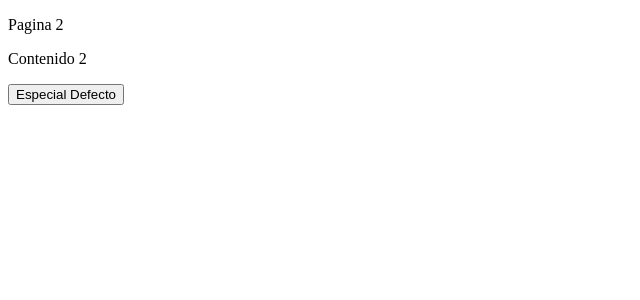
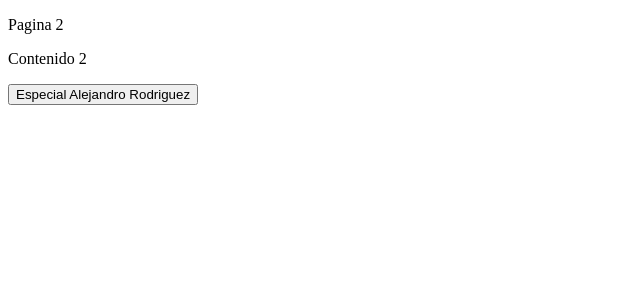
Before and after one commit to alejandrorodrom/sesion1, an Angular app: page /componente2 in a window 1280 px wide. Shown: the top 300 px of the page, without its empty margins (0-640 px from the left). Built offline with nearby package versions, Linux system fonts and the light colour scheme.

Commit message:
creacion de componentes y rutas

```diff
--- a/src/app/button-special/button-special.component.html
+++ b/src/app/button-special/button-special.component.html
@@ -1 +1 @@
-<button>Especial {{ name }}</button>
+<button (click)="seHizoClick()">Especial {{ name }}</button>
--- a/src/app/button-special/button-special.component.ts
+++ b/src/app/button-special/button-special.component.ts
@@ -1,4 +1,4 @@
-import { Component, OnInit } from '@angular/core';
+import { Component, EventEmitter, Input, OnInit, Output } from '@angular/core';
 
 @Component({
   selector: 'app-button-special',
@@ -7,11 +7,19 @@ import { Component, OnInit } from '@angular/core';
 })
 export class ButtonSpecialComponent implements OnInit {
 
-  name: string = 'Defecto';
+  @Input() name: string = 'Defecto';
+
+  edad = 50;
+
+  @Output() special = new EventEmitter();
 
   constructor() { }
 
   ngOnInit(): void {
   }
 
+  seHizoClick(): void {
+    this.special.emit(this.edad);
+  }
+
 }
--- a/src/app/componente2/componente2.component.html
+++ b/src/app/componente2/componente2.component.html
@@ -2,4 +2,4 @@
 
 <p>Contenido 2</p>
 
-<app-button-special></app-button-special>
+<app-button-special [name]="nombre" (special)="imprimir($event)"></app-button-special>
--- a/src/app/componente2/componente2.component.ts
+++ b/src/app/componente2/componente2.component.ts
@@ -6,6 +6,8 @@ import { Component, OnDestroy, OnInit } from '@angular/core';
   styleUrls: ['./componente2.component.css']
 })
 export class Componente2Component implements OnInit, OnDestroy {
+
+  nombre = 'Alejandro Rodriguez';
 
   constructor() { }
 
@@ -17,4 +19,8 @@ export class Componente2Component implements OnInit, OnDestroy {
     console.log('Se destruye componente 2');
   }
 
+  imprimir(evento: number): void {
+    console.log(evento);
+  }
+
 }
```
